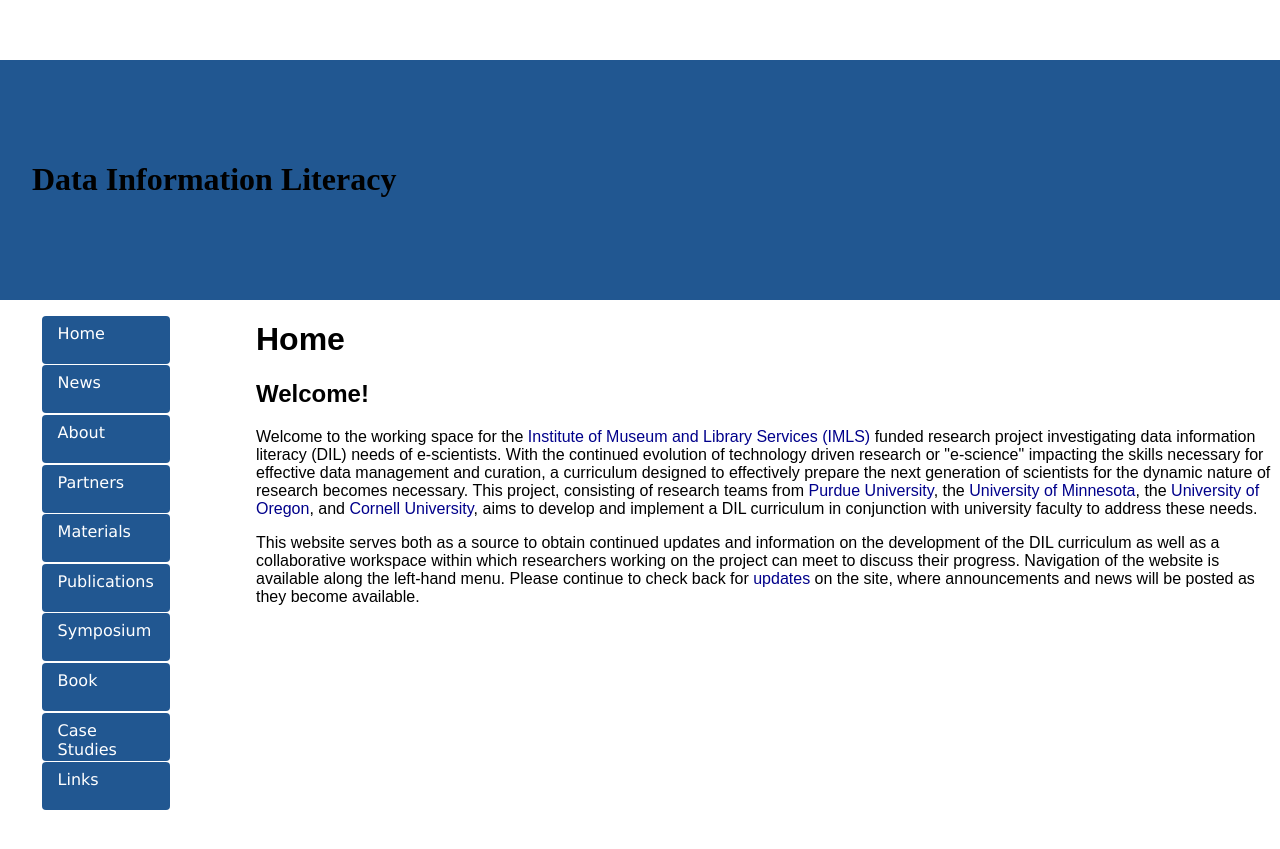
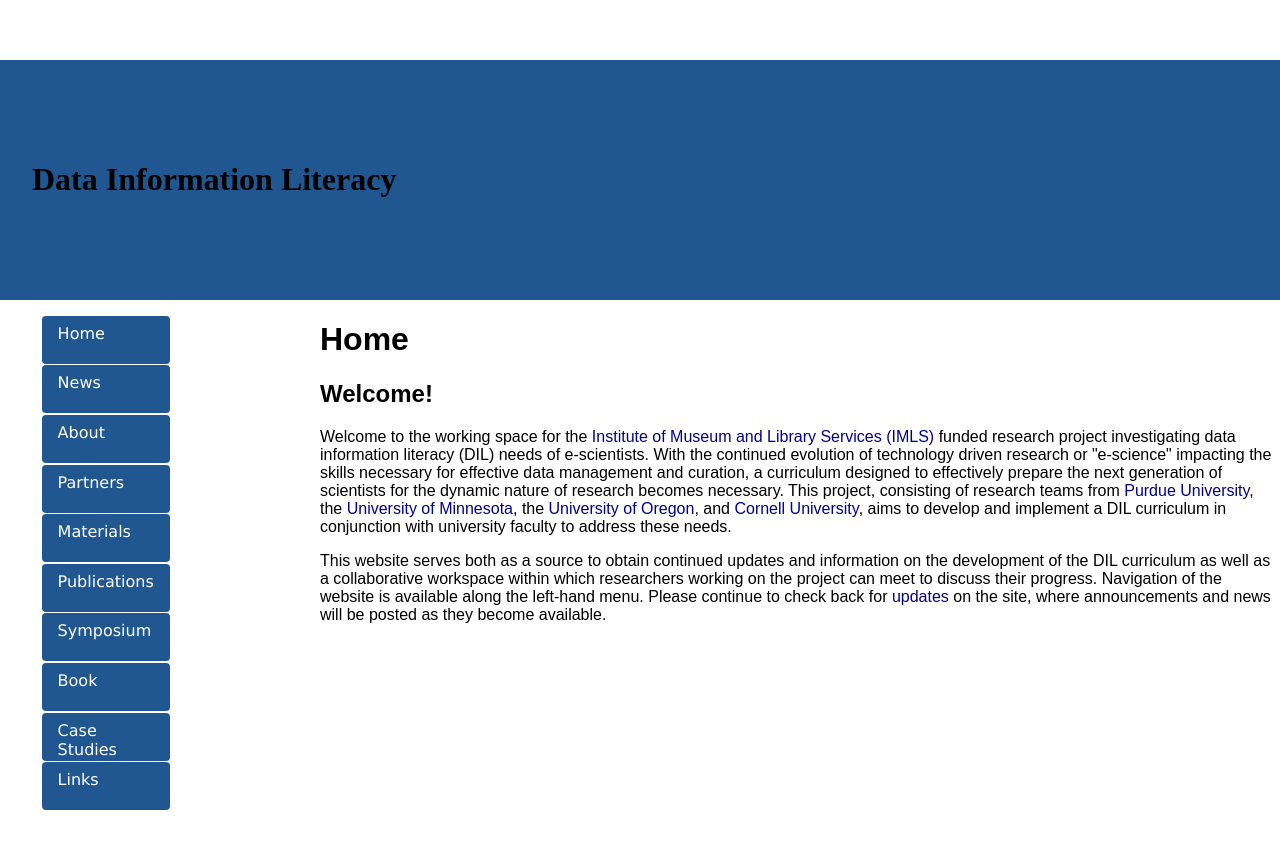
Before and after one commit to datainfolit/datainfolit, a Jekyll site: the page built from index.html, in a window 1280 px wide. Shown: the top 849 px of the page. Built offline with Jekyll 4.4.1, drawn with Linux system fonts in a browser that asks for light colours.

Commit message:
Update main.css

```diff
--- a/css/main.css
+++ b/css/main.css
@@ -16,7 +16,7 @@ ul.posts li {
 nav {
     float: left;
     height: 100%;
-    width: 20%;
+    width: 25%;
 }
 nav ul {
     list-style: none;
@@ -45,12 +45,12 @@ nav a {
     background: #6EA6E1;
 }
 .content {
-    width: 80%;
+    width: 75%;
     float: left;
     font-family: Arial, "DejaVu Sans", "Liberation Sans", Freesans, sans-serif;
 }
 .post {
-    width:80%;
+    width:75%;
     float: left;
 }
 header {
```
